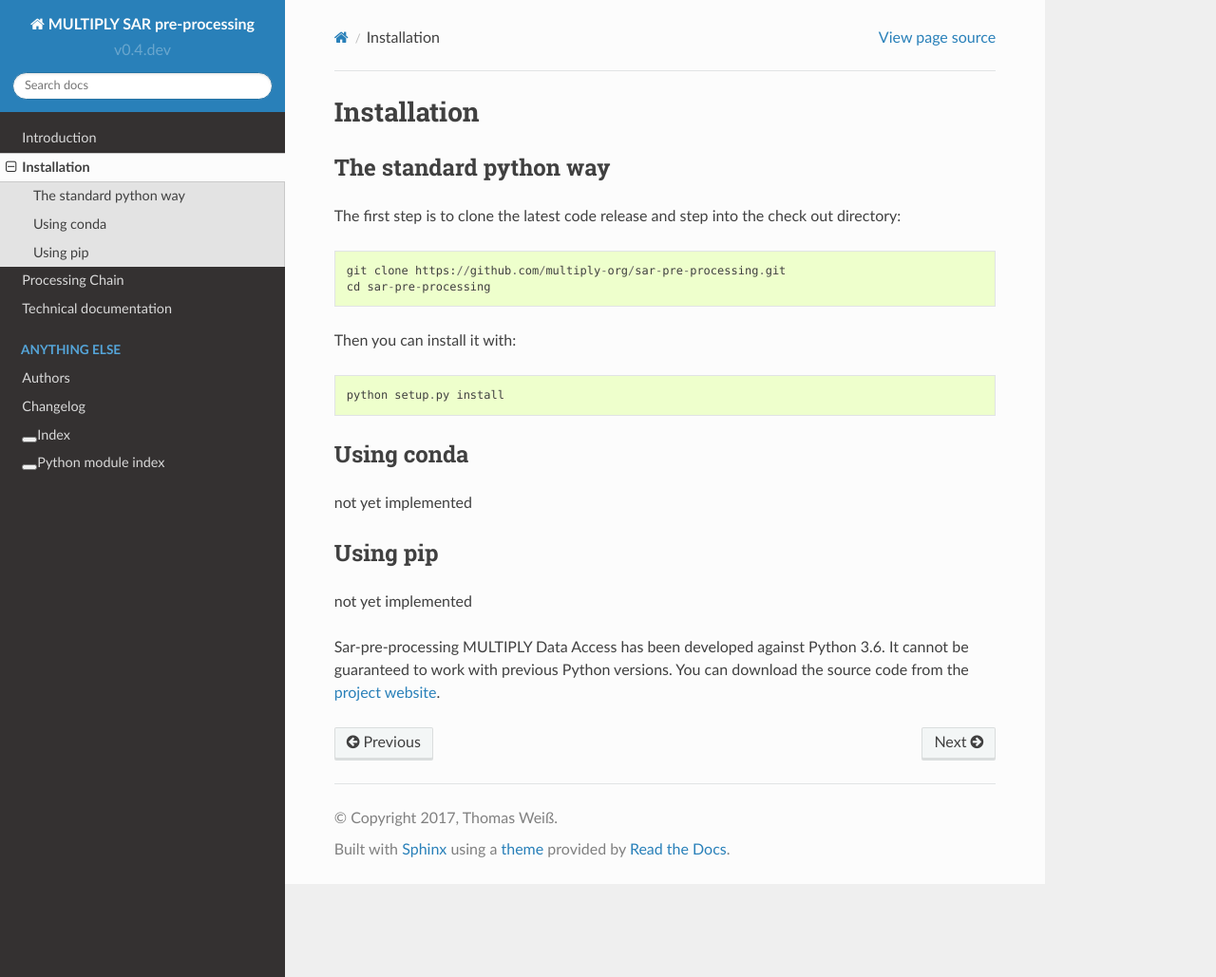
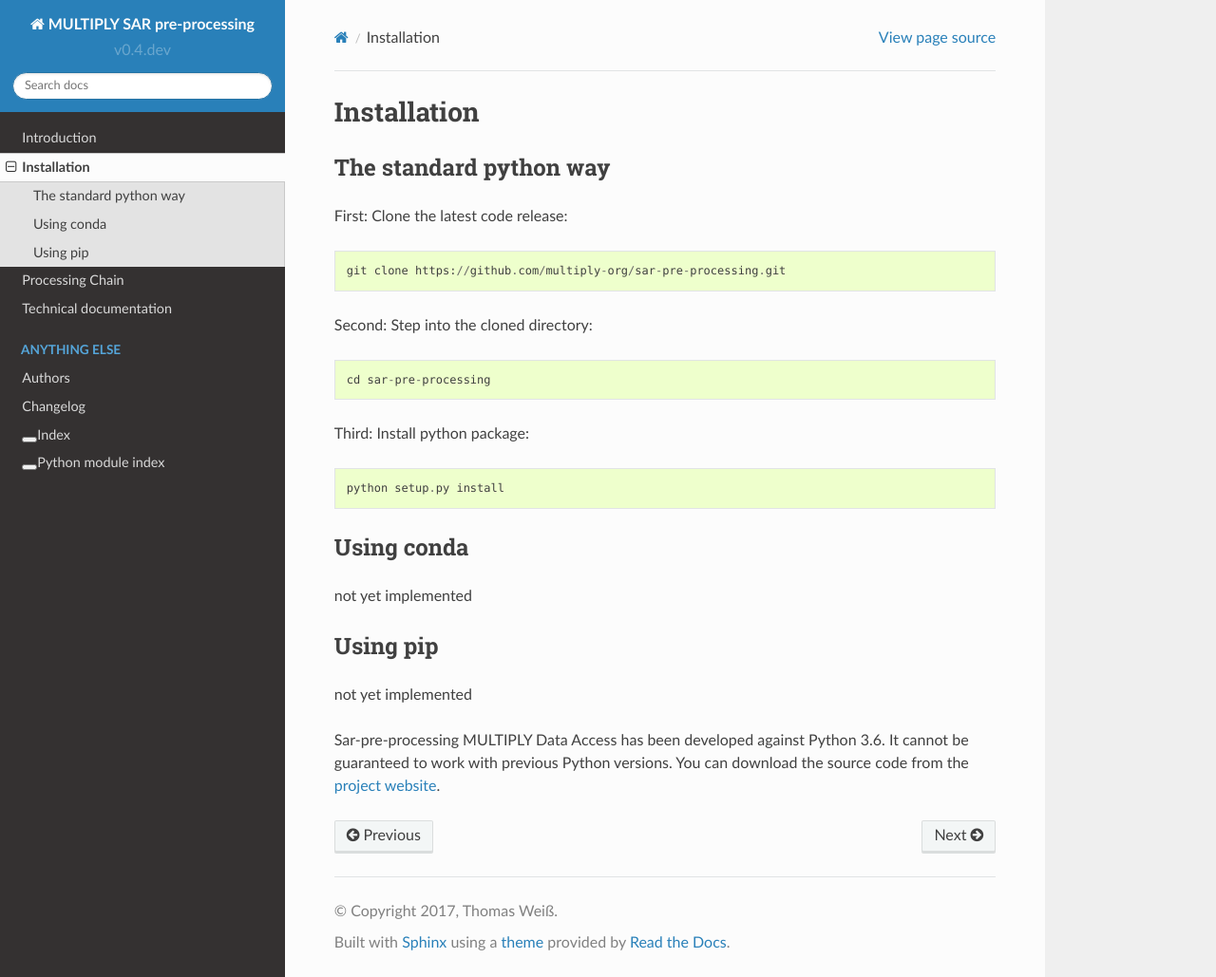
Before and after one commit to multiply-org/sar-pre-processing, a Sphinx documentation site: the page built from docs/02_Installation.rst, in a window 1280 px wide and 1029 px high. Shown: the whole window at 95% size. Built offline with Sphinx 7.4.7 and the Read the Docs theme 2.0.0, drawn with Linux system fonts in a browser that asks for light colours; the version number could not be read and is left out.

Commit message:
update installation documentation

```diff
--- a/docs/02_Installation.rst
+++ b/docs/02_Installation.rst
@@ -5,12 +5,15 @@ Installation
 
 The standard python way
 ------------------------
-The first step is to clone the latest code release and step into the check out directory::
+First: Clone the latest code release::
 
     git clone https://github.com/multiply-org/sar-pre-processing.git
+
+Second: Step into the cloned directory::
+
     cd sar-pre-processing
 
-Then you can install it with::
+Third: Install python package::
 
     python setup.py install
 
```
